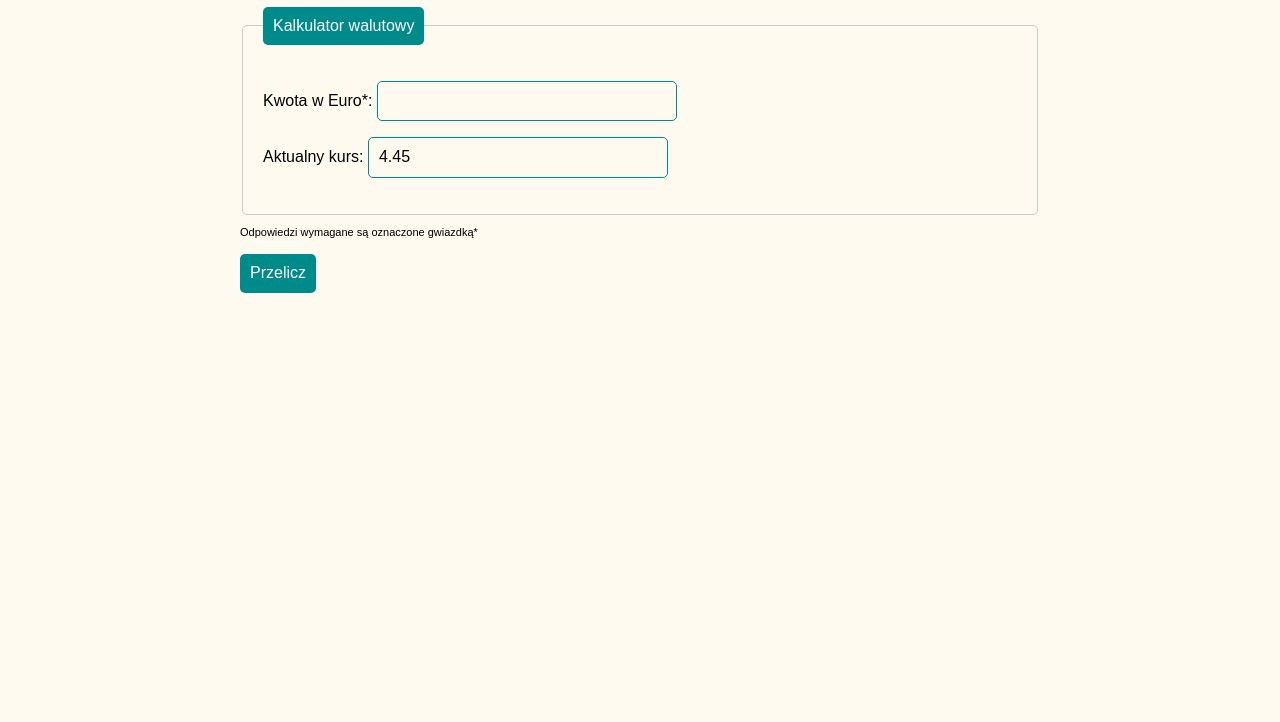
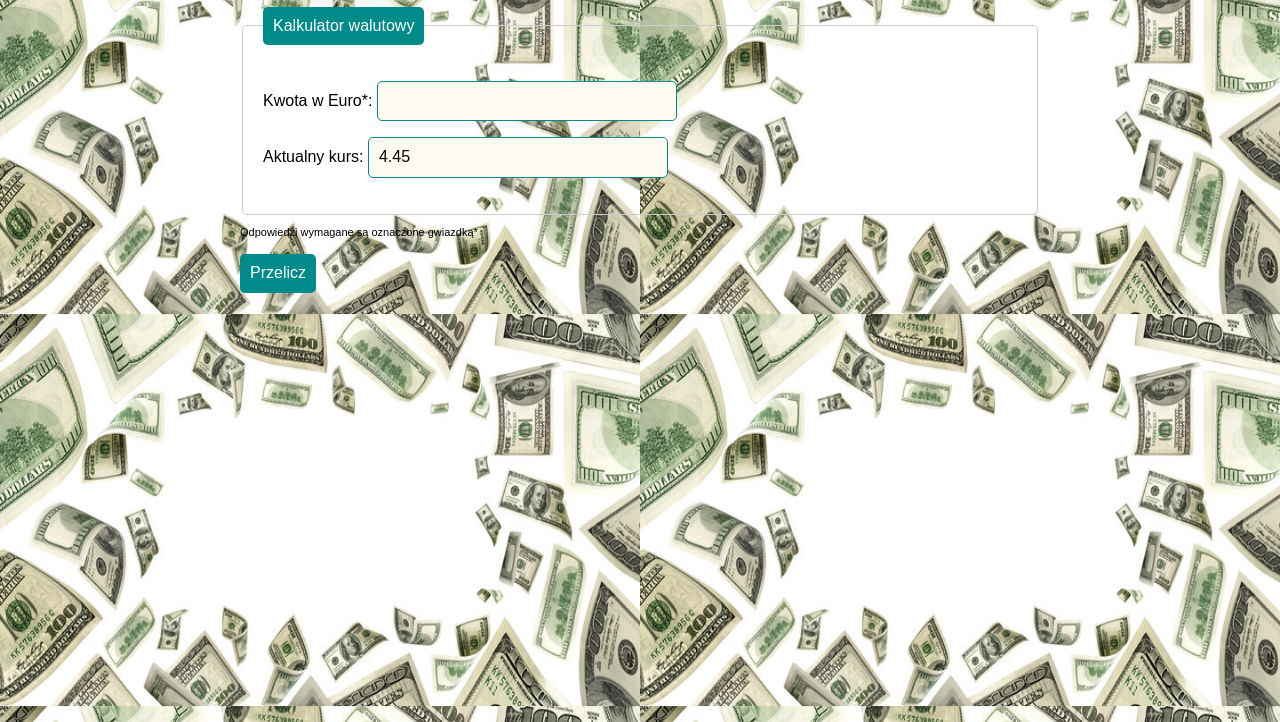
Before and after one commit to TomKotula/currency-converter, a plain HTML site: page index.html in a window 1280 px wide. Shown: the part 78-800 px from the top of the page. Drawn offline with nearby package versions, Linux system fonts and the light colour scheme.

Commit message:
adding background image

```diff
--- a/index.html
+++ b/index.html
@@ -14,7 +14,7 @@
     <meta property="og:image" content="img/Currency.png">
 </head>
 
-<body class="body">
+<body class="body body__backgroundimage">
     <h1 class="form__h1">Oblicz kurs walutowy z euro na złotówki</h1>
     <form class="form js-form">
         <fieldset class="form__fieldset">
--- a/style.css
+++ b/style.css
@@ -12,6 +12,11 @@ html {
     background-color: floralwhite;
     padding: 5px;
     font-family: sans-serif;
+}
+
+.body__backgroundimage {
+    background-image: url(img/backgroundimage.jpeg);
+    background-repeat: round;
 }
 
 .form {
```
Also changed, not shown: img/backgroundimage.jpeg (added).
